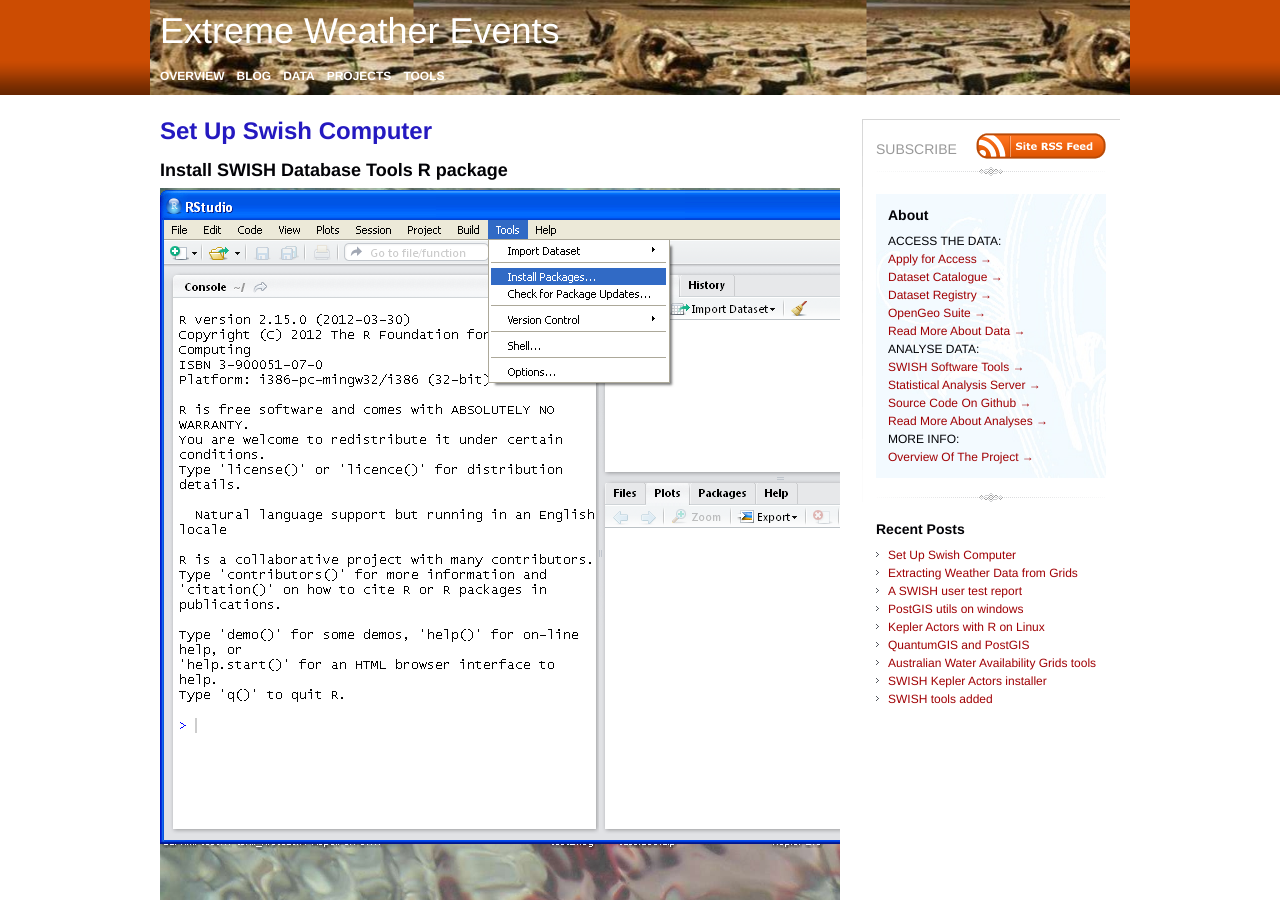
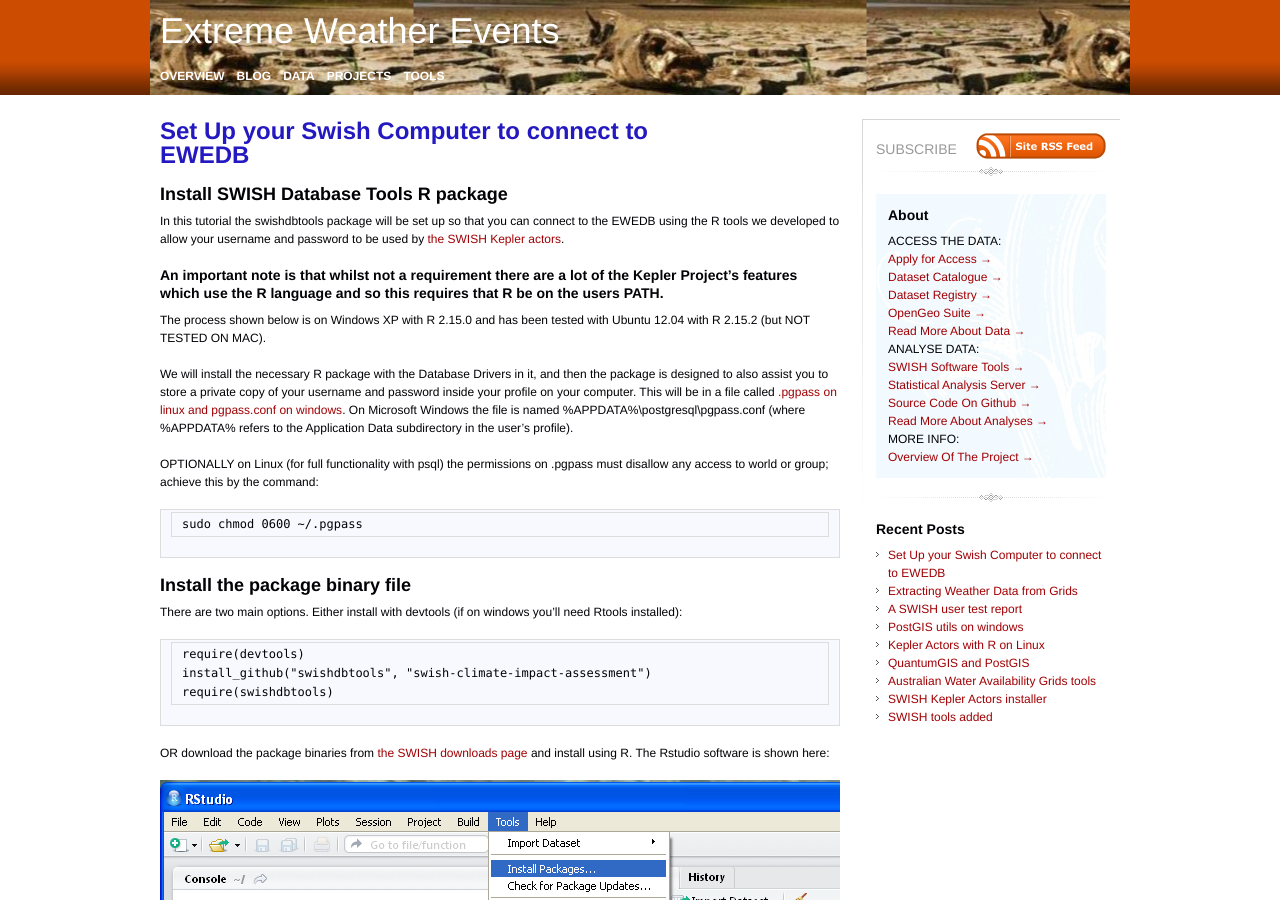
Before and after one commit to swish-climate-impact-assessment/swish-climate-impact-assessment.github.com, a Jekyll site: the page built from _posts/2013-04-27-set-up-swish-computer.md, in a window 1280 px wide and 900 px high. Built offline with Jekyll 4.4.1, drawn with Linux system fonts in a browser that asks for light colours; nearby versions of some CDN libraries; Markdown is read by kramdown in place of the engine named in the settings; comment, search, counter and statistics services are not loaded; some of the changed text lies outside the part shown.

```diff
--- a/_posts/2013-04-27-set-up-swish-computer.md
+++ b/_posts/2013-04-27-set-up-swish-computer.md
@@ -1,28 +1,90 @@
 ---
 name: set-up-swish-computer
 layout: post
-title: Set Up Swish Computer
+title: Set Up your Swish Computer to connect to EWEDB
+date: 2013-04-27
 categories:
 - set up
+- connecting
 ---
 
 ## Install SWISH Database Tools R package
+In this tutorial the swishdbtools package will be set up so that you can connect to the EWEDB using the R tools we developed to allow your username and password to be used by [the SWISH Kepler actors](https://github.com/swish-climate-impact-assessment/swish-kepler-actors).
+
+### An important note is that whilst not a requirement there are a lot of the Kepler Project's features which use the R language and so this requires that R be on the users PATH.
+
+The process shown below is on Windows XP with R 2.15.0 and has been tested with Ubuntu 12.04 with R 2.15.2 (but NOT TESTED ON MAC).
+
+We will install the necessary R package with the Database Drivers in it, and then the package is designed to also assist you to store a private copy of your username and password inside your profile on your computer.  This will be in a file called [.pgpass on linux and pgpass.conf on windows](http://www.postgresql.org/docs/current/static/libpq-pgpass.html).  On Microsoft Windows the file is named %APPDATA%\postgresql\pgpass.conf (where %APPDATA% refers to the Application Data subdirectory in the user's profile).
+
+OPTIONALLY on Linux (for full functionality with psql)  the permissions on .pgpass must disallow any access to world or group; achieve this by the command:
+
+    sudo chmod 0600 ~/.pgpass
+<p></p>
+## Install the package binary file
+There are two main options.  Either install with devtools (if on windows you'll need Rtools installed):
+
+    require(devtools)
+    install_github("swishdbtools", "swish-climate-impact-assessment")
+    require(swishdbtools)
+<p></p>
+OR download the package binaries from [the SWISH downloads page](http://swish-climate-impact-assessment.github.io/tools/swishdbtools/swishdbtools-downloads.html) and install using R.  The Rstudio software is shown here:
 
 ![setup-swish-Slide1.PNG](/images/setup-swish-Slide1.PNG)
 
+## Browse to the downloads
+
 ![setup-swish-Slide2.PNG](/images/setup-swish-Slide2.PNG)
 
-## Install SWISH Database Tools R package Depends
+## Install SWISH Database Tools R package Dependencies:
+The swishdbtools package is still in development and is not on CRAN so you will need to sort out the dependencies yourself.
+
+You can install all the dependencies with something like:
+
+    install.packages(c("foreign", "rgdal", "plyr", "RODBC", "XLConnect"))
+    require(swishdbtools)
+  <p></p>
+OR if you don't want the newest versions
+
+    if(!require(foreign))   install.packages("foreign"); require(foreign)
+    if(!require(rgdal))     install.packages(rgdal);     require(rgdal)
+    if(!require(plyr        install.packages(plyr);      require(plyr)
+    if(!require(RODBC       install.packages(RODBC);     require(RODBC)
+    if(!require(XLConnect)) install.packages(XLConnect); require(XLConnect)
+    require(swishdbtools)
+  <p></p>
+
+## Installing dependencies
 
 ![setup-swish-Slide3.PNG](/images/setup-swish-Slide3.PNG)
 
+## should not have any ERRORS (but may have a few WARNINGS)
+
 ![setup-swish-Slide4.PNG](/images/setup-swish-Slide4.PNG)
+
+![setup-swish-Slide7.PNG](/images/setup-swish-Slide7.PNG)
+
+## While we are here, let's install Ivan's GisViz package so we run the [SWISH geocoder workflow](www.google.com) as a TEST
+
+The SWISH project has developed a [simple geocoder workflow](www.google.com) to assist our users to get going on a climate/health analysis. This depends on Ivan Hanigan's [GisViz package](http://ivanhanigan.github.io/gisviz/) so let's download and install that now.
+
+## Download the binary and use Rstudio to browse to the downloaded file
 
 ![setup-swish-Slide5.PNG](/images/setup-swish-Slide5.PNG)
 
+## Again we need to install the dependencies (when the packages are on CRAN this will be automatic)
+
+    install.packages(
+                      c("RCurl", "XML", "ggmap", "maps",
+                      "maptools", "RColorBrewer", "spdep", "rgdal")
+                    )
+    require(gisviz)
+<p></p>
 ![setup-swish-Slide6.PNG](/images/setup-swish-Slide6.PNG)
 
-![setup-swish-Slide7.PNG](/images/setup-swish-Slide7.PNG)
+## Get the SWISH geocoder workflow from [this webpage](www.google.com)
+
+To demonstrate the geocoder at work let's create some dummy data.  In a spreadsheet I've typed the names of a few towns in New South Wales. This uses the [GoogleMaps geocoding API (with HTTPS security)](https://developers.google.com/maps/documentation/geocoding) which is very clever at resolving place names using fuzzy logic.  To demonstrate this I have misspelt the name of the well-known city Wollongong, leaving off one of the L's and expect google maps to return the correct coordinates anyway.
 
 ![setup-swish-Slide8.PNG](/images/setup-swish-Slide8.PNG)
 
```
Also changed, not shown: swish-website-overview.org (+65 -3 lines), 1 other file.
